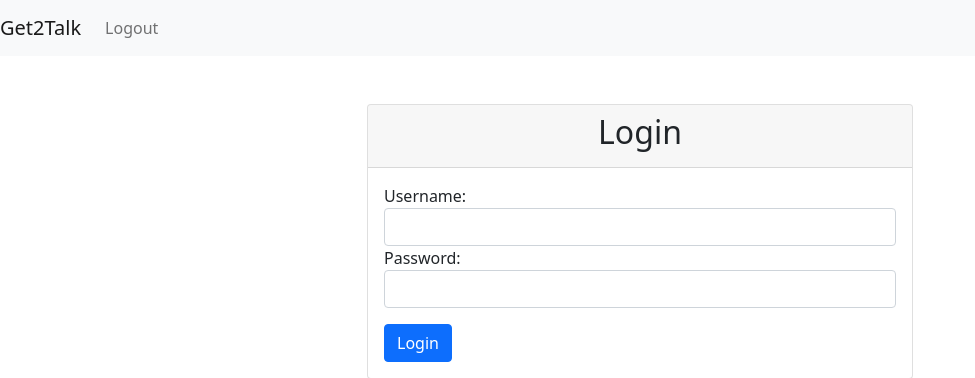
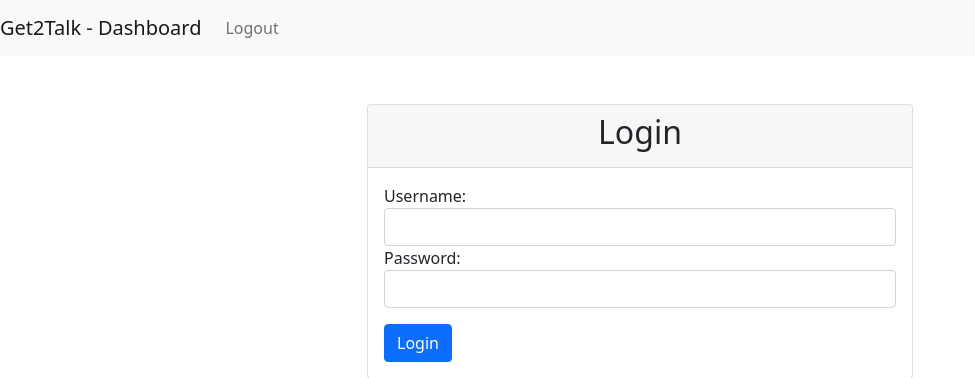
Before and after one commit to systenconti/Get2TalkAPP2, a Django app: a page that uses get2talk/templates/base.html in a window 1280 px wide. Shown: the top 378 px of the page, without its empty margins (0-975 px from the left). Run offline with Django 4.2, Linux system fonts and the light colour scheme; the visitor is signed in with stand-in values (Sample User, id 1); data that the repository does not hold is empty.

Commit message:
Change the Dashboard name

```diff
--- a/get2talk/templates/base.html
+++ b/get2talk/templates/base.html
@@ -9,7 +9,7 @@
 <body>
     <nav class="navbar navbar-expand-lg navbar-light bg-light">
         {% if request.user.is_authenticated %}
-            <a class="navbar-brand" href="{% url 'dashboard' %}">Get2Talk</a>
+            <a class="navbar-brand" href="{% url 'dashboard' %}">Get2Talk - Dashboard</a>
         {% else %}
             <a class="navbar-brand" href="#">Get2Talk</a>
         {% endif %}
```
